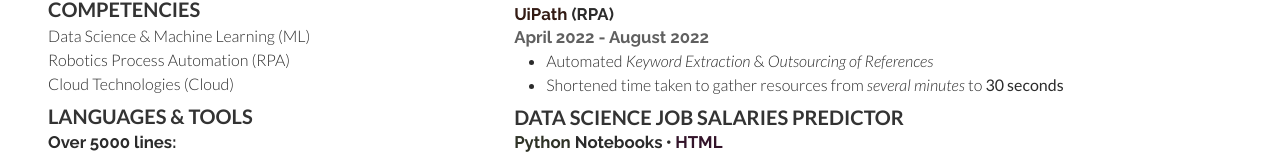
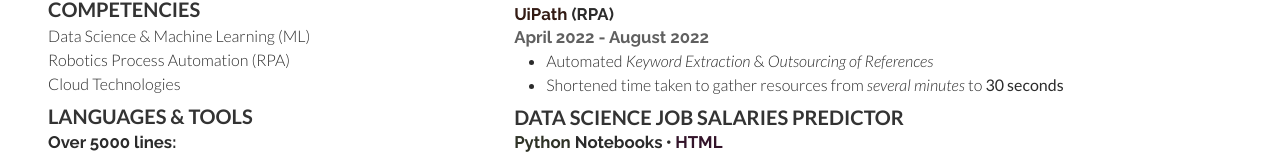
Before and after one commit to TMK04/resume, a React (Create React App) app: page / in a window 1280 px wide. Shown: the part 597-754 px from the top of the page. Built offline with nearby package versions, Linux system fonts and the light colour scheme.

Commit message:
refactor: remove Cloud Technologies short, link AWS Cloud to Cloud Technologies

```diff
--- a/src/sections/ExperienceSection/index.tsx
+++ b/src/sections/ExperienceSection/index.tsx
@@ -60,8 +60,8 @@ export default function ExperienceSection() {
         time_props={{ children: "April 2022 - August 2022" }}
         actions={[
           <>
-            Set up Elastic Beanstalk, Lambda, S3, & other services on AWS{" "}
-            <SkillLink skill="Cloud Technologies" />
+            {"Set up Elastic Beanstalk, Lambda, S3, & other services on "}
+            <SkillLink format={() => "AWS Cloud"} skill="Cloud Technologies" />
           </>,
           <>Incorporated both Fulltext & Tag-based search</>
         ]}
--- a/src/sections/SkillsSection/skills.json
+++ b/src/sections/SkillsSection/skills.json
@@ -1,7 +1,7 @@
 {
   "Adobe XD": {},
   "CSS": { "color": "#141E33" },
-  "Cloud Technologies": { "short": "Cloud" },
+  "Cloud Technologies": {},
   "Data Science & Machine Learning": { "short": "ML" },
   "Git": {},
   "GraphQL": { "color": "#260F1F" },
```
